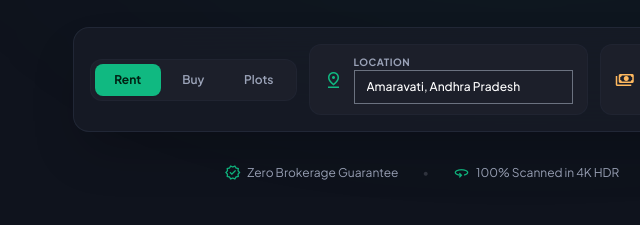
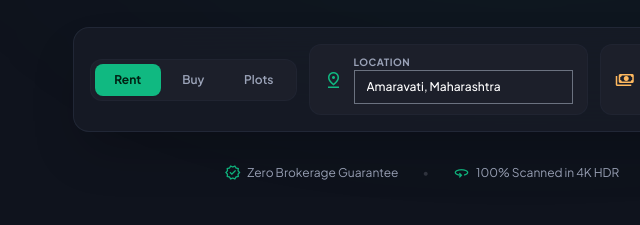
Before and after one commit to Uday-deshmukh1/find360, a plain HTML site: page index.html in a window 1280 px wide. Shown: the part 575-800 px from the top of the page, 119-759 px from the left. Drawn offline with nearby package versions, Linux system fonts and the light colour scheme.

Commit message:
Update: Amaravati Maharashtra location fix

```diff
--- a/index.html
+++ b/index.html
@@ -113,7 +113,7 @@
                     <span class="material-symbols-outlined text-primary text-[20px] mr-2.5 shrink-0">pin_drop</span>
                     <div class="flex flex-col text-left flex-1 min-w-0">
                         <span class="text-[10px] font-bold uppercase tracking-wider text-on-surface-variant">Location</span>
-                        <input class="bg-transparent text-white text-xs font-medium focus:outline-none placeholder:text-on-surface-variant/60 truncate" placeholder="Navsari, Gadge Nagar, VMV Road..." type="text" value="Amaravati, Andhra Pradesh"/>
+                        <input class="bg-transparent text-white text-xs font-medium focus:outline-none placeholder:text-on-surface-variant/60 truncate" placeholder="Navsari, Gadge Nagar, VMV Road..." type="text" value="Amaravati, Maharashtra"/>
                     </div>
                 </div>
                 <div class="lg:col-span-3 flex items-center bg-surface-container rounded-xl px-3.5 py-2.5 border border-outline-variant/30">
```
